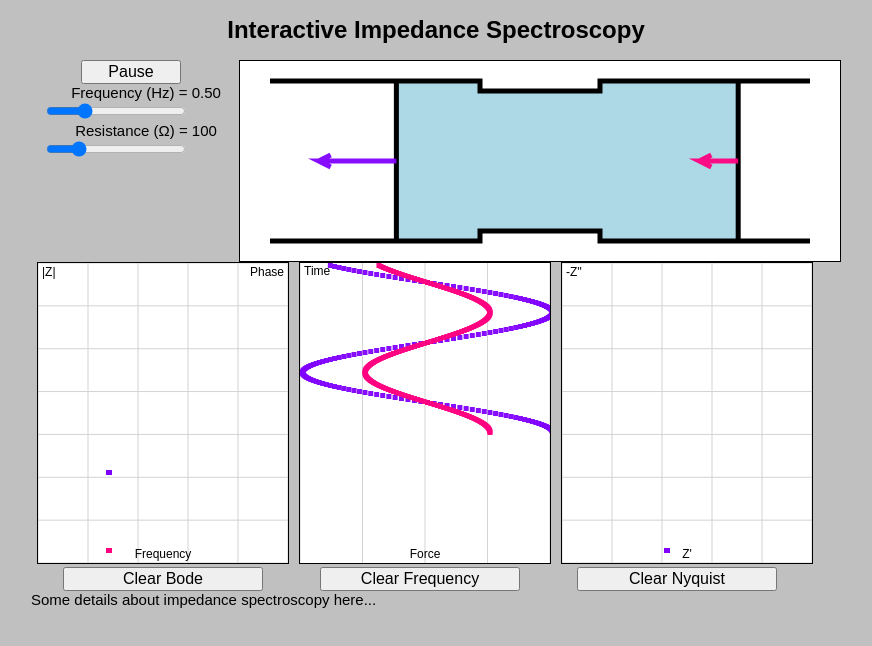
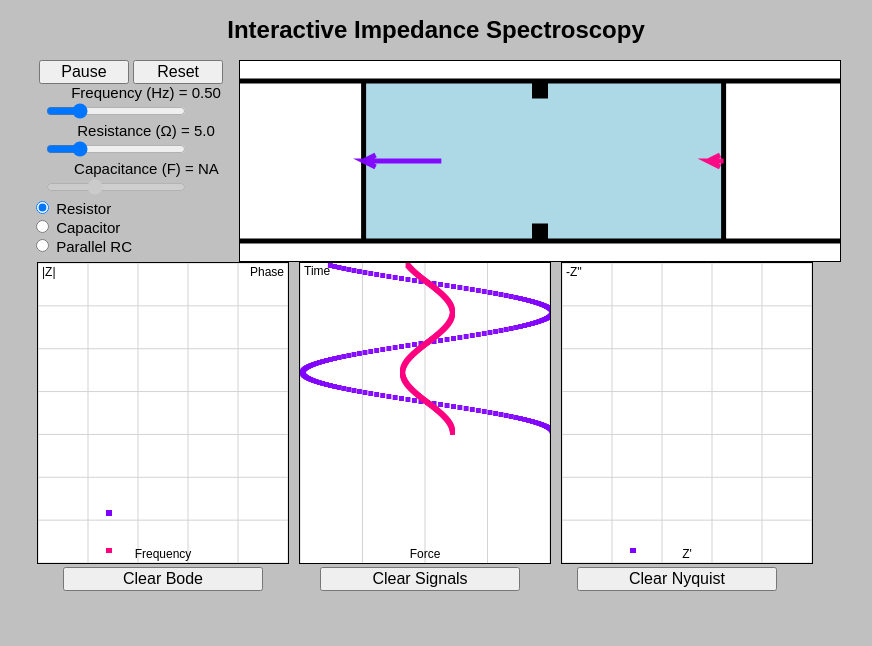
Before and after one commit to jcumby/interactive_impedance, a plain HTML site: page interactive_impedance.html in a window 1280 px wide. Both pictures are taken after a click on the button "Start". Shown: the whole page, without its empty margins (204-1076 px from the left). Drawn offline with Linux system fonts and the light colour scheme.

Commit message:
Updated simulation

```diff
--- a/interactive_impedance.html
+++ b/interactive_impedance.html
@@ -60,15 +60,35 @@
 <div style="width:810px; margin-left:auto; margin-right:auto;">
     <h1 style="font-size:24px; text-align:center;">Interactive Impedance Spectroscopy</h1>
     <div style="width:200px; float:left; text-align:center;">
-        <input id="startButton" type="button" value="Start" onclick="startStop();" style="width:100px; font-size:16px; text-align:center;">
+        <input id="startButton" type="button" value="Start" onclick="startStop();" style="width:90px; font-size:16px; text-align:center;">
+		<input id="resetButton" type="button" value="Reset" onclick="init();" style="width:90px; font-size:16px; text-align:center;">
 		<span style="padding:0 30px 0 30px;">
             Frequency (Hz) = <span id="freqReadout">0.50</span>
-            <input id="freqSlider" type="range" min="0" max="2.0" step="0.01" value="0.5" oninput="sliderChange()" onchange="sliderChange()">
+            <input id="freqSlider" type="range" min="0.1" max="2.0" step="0.01" value="0.5" oninput="sliderChange()" onchange="sliderChange()">
         </span>
 		<span style="padding:0 30px 0 30px;">
-            Resistance (&ohm;) = <span id="resistanceReadout">100</span>
-            <input id="resistanceSlider" type="range" min="1" max="500" step="1" value="100" oninput="sliderChange()" onchange="sliderChange()">
+            Resistance (&ohm;) = <span id="resistanceReadout">5.0</span>
+            <input id="resistanceSlider" type="range" min="1" max="20" step="0.1" value="5" oninput="sliderChange()" onchange="sliderChange()">
         </span>
+		<span style="padding:0 30px 0 30px;">
+            Capacitance (F) = <span id="capacitanceReadout">0.100</span>
+            <input id="capacitanceSlider" type="range" min="0.001" max="0.3" step="0.001" value="0.1" oninput="sliderChange()" onchange="sliderChange()">
+        </span>
+
+		<span style="text-align:left;">
+			<div>
+			<input type="radio" id="radioR" value="R" name="radiogroup" checked onclick="init()">
+			<label for="radioR">Resistor</label>
+			</div>
+			<div>
+			<input type="radio" id="radioC" value="C" name="radiogroup" onclick="init()">
+			<label for="radioC">Capacitor</label>
+			</div>
+			<div>
+			<input type="radio" id="radioRC" value="RC" name="radiogroup" onclick="init()">
+			<label for="radioRC">Parallel RC</label>
+			</div>
+		</span>
 
     </div>
     <canvas id="imageCanvas" width="600" height="200" style="float:right; border:1px solid black;"></canvas>
@@ -79,15 +99,12 @@
 			<input type="button" value="Clear Bode" onclick="drawBodePlot()" style="width:200px; font-size:16px;">
 	</div>
 	<div style="width:250px; margin-left: 7px; float:left; text-align:center;">
-			<input type="button" value="Clear Frequency" onclick="clearFreqPlot()" style="width:200px; font-size:16px;">
+			<input type="button" value="Clear Signals" onclick="clearFreqPlot()" style="width:200px; font-size:16px;">
 	</div>
 	<div style="width:250px; margin-left: 7px; float:left; text-align:center;">
 			<input type="button" value="Clear Nyquist" onclick="drawNyquistPlot()" style="width:200px; font-size:16px;">
 	</div>
 
-    <p>
-        Some details about impedance spectroscopy here...
-	</p>
 </div>
 
 <script type="text/javascript" src="./math.js"></script>
@@ -108,21 +125,33 @@
     var freqReadout = document.getElementById("freqReadout");
 	var resistanceSlider = document.getElementById("resistanceSlider");
     var resistanceReadout = document.getElementById("resistanceReadout");
+	var capacitanceSlider = document.getElementById("capacitanceSlider");
+    var capacitanceReadout = document.getElementById("capacitanceReadout");
 
+	var buttonR = document.getElementById("radioR");
+	var buttonC = document.getElementById("radioC");
+	var buttonRC = document.getElementById("radioRC");
 
 	var inputList = new Array(freqCanvas.height + 10 );
 	var outputList = new Array(freqCanvas.height + 10 );
 	var phase;
 	var impedance = math.complex(0,0)
 
-	var pistonIn = 0
-	var pistonOut = 0
+	var pistonIn;
+	var pistonOut;
+	var pistonMin;
+	var pistonMax;
+	var forceIn;
+	var forceOut;
+	var shiftScale;
+	var capacitorPos;
+
 
 	var starttime;
 	var runtime = 0;
 	var animReference;
-    var input = 1;          // input force
-    var output = 0;          // pendulum angular velocity
+    var input = 1;          // max input force
+    var outputScale = 30;
     var running = false;
     var freqXScale, freqYScale;
 	var bodeXScale, bodeYScale;
@@ -131,21 +160,93 @@
 
     window.onload = init;   // initialize when ready!
 
-    // Initialize the graphics:
+    // Initialize the graphics and reset variables to initial values:
     function init() {
+
+		inputList = new Array(freqCanvas.height + 10 );
+		outputList = new Array(freqCanvas.height + 10 );
+		phase;
+		impedance = math.complex(0,0)
+
+		forceIn = 0;
+		forceOut = 0;
+		shiftScale = 3;
+		capacitorPos = 0;
+		runtime = 0;
+
         freqXScale = freqCanvas.width/2;    // pixels per unit
         freqYScale = freqCanvas.height / 7; // pixels per unit
 		bodeXScale = bodeCanvas.width / 5;    // pixels per unit
         bodeYScale = bodeCanvas.height / 7; // pixels per unit
 		nyquistXScale = nyquistCanvas.width / 5;    // pixels per unit
         nyquistYScale = nyquistCanvas.height / 7; // pixels per unit
-		drawPipes();
-        //drawPendulum();
+
+		calculateImpedance();
+
+		var omega = 2*Math.PI*freqSlider.value;
+		pistonIn = outputScale*input * Math.sin( runtime/1000 * omega + impedance.toPolar().phi) / (impedance.toPolar().r*omega);
+		pistonOut = outputScale*input * Math.sin( runtime/1000 * omega + impedance.toPolar().phi) / (impedance.toPolar().r*omega);
+		capacitorPos = outputScale*input * Math.sin( runtime/1000 * omega + impedance.toPolar().phi) / (impedance.toPolar().r*omega);
+
+		sliderChange();
+
+		if (buttonR.checked == true) {
+			//pistonIn = 0;
+			//pistonOut = 0;
+			//drawResistor();
+			resistanceSlider.disabled = false;
+			capacitanceSlider.disabled = true;
+			capacitanceReadout.innerHTML = 'NA';
+        } else if (buttonC.checked == true) {
+			// Set initial positions at t=0
+
+			//capacitorPos = outputScale*input * Math.sin( runtime/1000 * omega + impedance.toPolar().phi) / (impedance.toPolar().r*omega);
+			//pistonIn = outputScale*input * Math.sin( runtime/1000 * omega + impedance.toPolar().phi) / (impedance.toPolar().r*omega);
+			//pistonOut = outputScale*input * Math.sin( runtime/1000 * omega + impedance.toPolar().phi) / (impedance.toPolar().r*omega);
+			//capacitorPos = outputScale*input * Math.sin( runtime/1000 * omega + impedance.toPolar().phi) / (impedance.toPolar().r*omega);
+			//drawCapacitor();
+
+			resistanceSlider.disabled = true;
+			resistanceReadout.innerHTML = 'NA';
+			capacitanceSlider.disabled = false;
+		} else if (buttonRC.checked == true) {
+			//drawRC();
+			resistanceSlider.disabled = false;
+			capacitanceSlider.disabled = false;
+		}
+
+		drawRC();
         drawFreqPlot();
 		drawBodePlot();
 		drawNyquistPlot();
-        //driveAmpChange();       // needed for Firefox, which remembers old setting upon reload
+
+		if (running == true) {
+			startStop();
+		}
+		startButton.value = "Start";
     }
+
+
+	function calculateImpedance() {
+		// Determine overall impedance from sliders
+
+		var omega = 2*Math.PI*freqSlider.value;
+
+		var complexR = math.complex(resistanceSlider.value,0);
+		var complexC = math.complex(0,1.0/(omega*capacitanceSlider.value));
+
+		// in parallel, Z_tot = Z_1Z_2 / (Z_1 + Z_2)
+		var complexRC = math.divide(math.multiply(complexR, complexC), math.add(complexR, complexC));
+
+		if (buttonR.checked == true) {
+			impedance = complexR;
+        } else if (buttonC.checked == true) {
+			impedance = complexC;
+		} else if (buttonRC.checked == true) {
+			impedance = complexRC;
+		}
+
+	}
 
 	// Update with time
 	function run(timestamp) {
@@ -154,15 +255,17 @@
 		var timestamp = timestamp || new Date().getTime()
 		runtime = timestamp - starttime
 
-		// Generate input cosine
+		// Generate input cosine (used instead of sin to make animation start in the middle)
 		var omega = 2*Math.PI*freqSlider.value
-		var forceIn = input * Math.cos( runtime/1000 * omega );
+		forceIn = input * Math.cos( runtime/1000 * omega );
+		//var forceIn = math.multiply(input, math.exp( math.multiply(math.complex(0,1), omega, runtime/1000) ));
 
-		impedance.re = (1+resistanceSlider.value/100);
-		impedance.im = 0;
+		// Calculate impedance
+		calculateImpedance();
 
-		// Calculate output current for 'resistor' (very approximately)
-		var forceOut = forceIn / impedance;
+		// Calculate output current
+		//var forceOut = math.divide(forceIn, impedance);
+		forceOut = input * Math.cos( runtime/1000 * omega + impedance.toPolar().phi) / impedance.toPolar().r
 
 		inputList.unshift(forceIn);
 		if (inputList.length > (freqCanvas.height + 10) ) {
@@ -174,11 +277,19 @@
 			outputList.pop()
 			}
 
-		// Update piston positions
-		pistonIn += inputList[0]
-		pistonOut += outputList[0]
+		// Update global position variables if needed, and update plots
+		capacitorPos = Math.sin(impedance.toPolar().phi) * outputScale*input * Math.sin( runtime/1000 * omega + impedance.toPolar().phi) / (impedance.toPolar().r*omega)
+		pistonIn = outputScale*input * Math.sin( runtime/1000 * omega + impedance.toPolar().phi) / (impedance.toPolar().r*omega)
+		pistonOut = outputScale*input * Math.sin( runtime/1000 * omega + impedance.toPolar().phi) / (impedance.toPolar().r*omega)
 
-		drawPipes();
+		if (buttonR.checked == true) {
+			//drawResistor();
+        } else if (buttonC.checked == true) {
+			//drawCapacitor();
+		} else if (buttonRC.checked == true) {
+			//drawRC();
+		}
+		drawRC();
 
 		freqPoints();
 		bodePoints();
@@ -210,39 +321,21 @@
     // Function to update drive amplitude readout:
     function sliderChange() {
         freqReadout.innerHTML = Number(freqSlider.value).toFixed(2);
-		resistanceReadout.innerHTML = Number(resistanceSlider.value).toFixed(0);
-		drawPipes();
+		resistanceReadout.innerHTML = Number(resistanceSlider.value).toFixed(1);
+		capacitanceReadout.innerHTML = Number(capacitanceSlider.value).toFixed(3);
+		if (buttonR.checked == true) {
+			//drawResistor();
+        } else if (buttonC.checked == true) {
+			//drawCapacitor();
+		} else if (buttonRC.checked == true) {
+			//drawRC();
+		}
+		drawRC();
     }
 
-	// Draw the static elements of the image
-	function drawPipes() {
-		imageContext.fillStyle="white";
-		imageContext.fillRect(0, 0, imageCanvas.width, imageCanvas.height);
 
-
-		imageContext.fillStyle="lightblue";
-
-		var shiftScale = 3;
-
-		// Draw fluid
-		imageContext.beginPath();
-		imageContext.moveTo(shiftScale*pistonIn+0.2*imageCanvas.width, imageCanvas.height*0.1);
-		imageContext.lineTo(imageCanvas.width*0.4,imageCanvas.height*0.1);
-		imageContext.lineTo(imageCanvas.width*0.4, imageCanvas.height*0.1+0.1*resistanceSlider.value);
-		imageContext.lineTo(imageCanvas.width*0.6, imageCanvas.height*0.1+0.1*resistanceSlider.value);
-		imageContext.lineTo(imageCanvas.width*0.6,imageCanvas.height*0.1);
-		imageContext.lineTo(shiftScale*pistonOut + 0.8*imageCanvas.width, imageCanvas.height*0.1);
-
-		imageContext.lineTo(shiftScale*pistonOut + 0.8*imageCanvas.width,imageCanvas.height*0.9);
-		imageContext.lineTo(imageCanvas.width*0.6,imageCanvas.height*0.9);
-		imageContext.lineTo(imageCanvas.width*0.6, imageCanvas.height*0.9-0.1*resistanceSlider.value);
-		imageContext.lineTo(imageCanvas.width*0.4, imageCanvas.height*0.9-0.1*resistanceSlider.value);
-		imageContext.lineTo(imageCanvas.width*0.4,imageCanvas.height*0.9);
-		imageContext.lineTo(shiftScale*pistonIn+0.2*imageCanvas.width, imageCanvas.height*0.9);
-		imageContext.closePath();
-        imageContext.fill();
-
-		// Draw pistons and forces
+	function drawPistons() {
+		// Draw pistons
 		imageContext.beginPath();
 		imageContext.moveTo(shiftScale*pistonIn+0.2*imageCanvas.width, imageCanvas.height*0.1);
 		imageContext.lineTo(shiftScale*pistonIn+0.2*imageCanvas.width, imageCanvas.height*0.9);
@@ -252,17 +345,18 @@
 		imageContext.lineWidth = 5;
 		imageContext.stroke();
 
+		// Input force
 		imageContext.beginPath();
+		imageContext.moveTo(shiftScale*pistonIn+0.2*imageCanvas.width - 100*inputList[0], imageCanvas.height*0.5);
+		imageContext.lineTo(shiftScale*pistonIn+0.2*imageCanvas.width, imageCanvas.height*0.5);
+		imageContext.lineTo(shiftScale*pistonIn+0.2*imageCanvas.width - imageCanvas.width*0.02*Math.sign(inputList[0]), imageCanvas.height*0.53);
 		imageContext.moveTo(shiftScale*pistonIn+0.2*imageCanvas.width, imageCanvas.height*0.5);
-		imageContext.lineTo(shiftScale*pistonIn+0.2*imageCanvas.width+100*inputList[0], imageCanvas.height*0.5);
-		imageContext.lineTo(shiftScale*pistonIn+0.2*imageCanvas.width+100*inputList[0] - imageCanvas.width*0.02*Math.sign(inputList[0]), imageCanvas.height*0.53);
-		imageContext.moveTo(shiftScale*pistonIn+0.2*imageCanvas.width+100*inputList[0], imageCanvas.height*0.5);
-		imageContext.lineTo(shiftScale*pistonIn+0.2*imageCanvas.width+100*inputList[0] - imageCanvas.width*0.02*Math.sign(inputList[0]), imageCanvas.height*0.47);
+		imageContext.lineTo(shiftScale*pistonIn+0.2*imageCanvas.width - imageCanvas.width*0.02*Math.sign(inputList[0]), imageCanvas.height*0.47);
 		imageContext.strokeStyle = "rgba(128,0,255,0.95)";
 		imageContext.lineWidth = 5;
 		imageContext.stroke();
 
-
+		// Output force
 		imageContext.beginPath();
 		imageContext.moveTo(shiftScale*pistonOut+0.8*imageCanvas.width, imageCanvas.height*0.5);
 		imageContext.lineTo(shiftScale*pistonOut+0.8*imageCanvas.width+100*outputList[0], imageCanvas.height*0.5);
@@ -272,36 +366,86 @@
 		imageContext.strokeStyle = "rgba(255,0,128,0.95)";
 		imageContext.lineWidth = 5;
 		imageContext.stroke();
+	}
 
+	function drawRC() {
+		// Draw a mixture of resitor/capacitor components
 
+		imageContext.fillStyle="white";
+		imageContext.fillRect(0, 0, imageCanvas.width, imageCanvas.height);
 
+		imageContext.fillStyle="lightblue";
+		// Draw fluid to fit pipework shape
+		imageContext.beginPath();
+		imageContext.moveTo(shiftScale*pistonIn+0.2*imageCanvas.width, imageCanvas.height*0.1);
+		imageContext.lineTo(shiftScale*pistonOut + 0.8*imageCanvas.width, imageCanvas.height*0.1);
+
+		imageContext.lineTo(shiftScale*pistonOut + 0.8*imageCanvas.width,imageCanvas.height*0.9);
+		imageContext.lineTo(shiftScale*pistonIn+0.2*imageCanvas.width, imageCanvas.height*0.9);
+		imageContext.closePath();
+        imageContext.fill();
+
+		drawPistons();
+
+		// Draw pipe outline to match capacitor shape
         imageContext.strokeStyle = "black";
         imageContext.lineWidth = 5;
 		imageContext.beginPath();
 
-		imageContext.moveTo(imageCanvas.width*0.05, imageCanvas.height*0.1);
-		imageContext.lineTo(imageCanvas.width*0.4,imageCanvas.height*0.1);
-		imageContext.lineTo(imageCanvas.width*0.4, imageCanvas.height*0.1+0.1*resistanceSlider.value);
-		imageContext.lineTo(imageCanvas.width*0.6, imageCanvas.height*0.1+0.1*resistanceSlider.value);
-		imageContext.lineTo(imageCanvas.width*0.6,imageCanvas.height*0.1);
-		imageContext.lineTo(imageCanvas.width*0.95, imageCanvas.height*0.1);
+		imageContext.moveTo(imageCanvas.width*0.00, imageCanvas.height*0.1);
+		imageContext.lineTo(imageCanvas.width*1, imageCanvas.height*0.1);
 
-		imageContext.moveTo(imageCanvas.width*0.05,imageCanvas.height*0.9);
-		imageContext.lineTo(imageCanvas.width*0.4,imageCanvas.height*0.9);
-		imageContext.lineTo(imageCanvas.width*0.4, imageCanvas.height*0.9-0.1*resistanceSlider.value);
-		imageContext.lineTo(imageCanvas.width*0.6, imageCanvas.height*0.9-0.1*resistanceSlider.value);
-		imageContext.lineTo(imageCanvas.width*0.6,imageCanvas.height*0.9);
-		imageContext.lineTo(imageCanvas.width*0.95, imageCanvas.height*0.9);
+		imageContext.moveTo(imageCanvas.width*0.00,imageCanvas.height*0.9);
+		imageContext.lineTo(imageCanvas.width*1, imageCanvas.height*0.9);
         imageContext.stroke();
 
 
+		if (capacitanceSlider.disabled == false) {
+			// 'springs'
+			imageContext.beginPath();
+			imageContext.moveTo(imageCanvas.width*0.5, imageCanvas.height*0.1);
+			imageContext.lineTo(imageCanvas.width*0.5 + shiftScale*capacitorPos, imageCanvas.height*0.1);
+			imageContext.moveTo(imageCanvas.width*0.5, imageCanvas.height*0.9);
+			imageContext.lineTo(imageCanvas.width*0.5 + shiftScale*capacitorPos, imageCanvas.height*0.9);
+			imageContext.strokeStyle = "gray";
+			imageContext.lineWidth = parseInt(30-capacitanceSlider.value*100);
+			imageContext.stroke();
+			// 'spring' attachment
+			imageContext.beginPath();
+			imageContext.arc(imageCanvas.width*0.5, imageCanvas.height*0.1, 6, 0, 2*Math.PI);
+			imageContext.fillStyle="gray";
+			imageContext.fill();
+			imageContext.strokeStyle = "black";
+			imageContext.lineWidth = 3;
+			imageContext.stroke();
+			imageContext.beginPath();
+			imageContext.arc(imageCanvas.width*0.5, imageCanvas.height*0.9, 6, 0, 2*Math.PI);
+			imageContext.fillStyle="gray";
+			imageContext.fill();
+			imageContext.strokeStyle = "black";
+			imageContext.stroke();
+		}
+
+
+		// Add barrier
+		imageContext.lineWidth = 16;
+
+		// remove hole if pure capacitor
+		if (resistanceSlider.disabled == false) {
+			var holeOffset = (resistanceSlider.value/resistanceSlider.max)*imageCanvas.height*0.35;}
+		else {
+			var holeOffset = imageCanvas.height*0.5
+		}
+
+		imageContext.beginPath();
+		imageContext.moveTo( imageCanvas.width*0.5 + shiftScale*capacitorPos , imageCanvas.height*0.1);
+		imageContext.lineTo( imageCanvas.width*0.5 + shiftScale*capacitorPos , imageCanvas.height*0.1+holeOffset);
+		imageContext.moveTo( imageCanvas.width*0.5 + shiftScale*capacitorPos , imageCanvas.height*0.9);
+		imageContext.lineTo( imageCanvas.width*0.5 + shiftScale*capacitorPos , imageCanvas.height*0.9-holeOffset);
+		imageContext.stroke();
+
 
 	}
-
-	function animatePistons() {
-
-	}
-
 
     // Initialize the plot canvas:
     function drawFreqPlot() {
@@ -405,10 +549,10 @@
 	// Add points to Bode plot
 	function bodePoints() {
 		bodeContext.fillStyle = "rgba(128,0,255,0.95)";
-		bodeContext.fillRect(freqSlider.value/freqSlider.max*bodeCanvas.width*0.9 + bodeCanvas.width*0.05, bodeCanvas.height - (0.9*bodeCanvas.height * impedance.toPolar().r / (0.01*resistanceSlider.max)) + 0.05*bodeCanvas.height, 5, 5);
+		bodeContext.fillRect(freqSlider.value/freqSlider.max*bodeCanvas.width*0.9 + bodeCanvas.width*0.05, bodeCanvas.height - (0.9*bodeCanvas.height * impedance.toPolar().r / (resistanceSlider.max)) + 0.05*bodeCanvas.height, 5, 5);
 
 		bodeContext.fillStyle = "rgba(255,0,128,0.95)";
-		bodeContext.fillRect(freqSlider.value/freqSlider.max*bodeCanvas.width*0.9 + bodeCanvas.width*0.05, bodeCanvas.height - (0.9*bodeCanvas.height * impedance.toPolar().phi/90.0) - 0.05*bodeCanvas.height, 5, 5);
+		bodeContext.fillRect(freqSlider.value/freqSlider.max*bodeCanvas.width*0.9 + bodeCanvas.width*0.05, bodeCanvas.height - (0.9*bodeCanvas.height * impedance.toPolar().phi*2/math.PI) - 0.05*bodeCanvas.height, 5, 5);
 	}
 
 	// Set up the Nyquist plot initially
@@ -447,9 +591,37 @@
 	// Add points to Bode plot
 	function nyquistPoints() {
 		nyquistContext.fillStyle = "rgba(128,0,255,0.95)";
-		nyquistContext.fillRect(impedance.re/(0.01*resistanceSlider.max)*nyquistCanvas.width*0.9 + nyquistCanvas.width*0.05, nyquistCanvas.height - (0.9*nyquistCanvas.height * impedance.im / (0.01*resistanceSlider.max)) - 0.05*nyquistCanvas.height, 5, 5);
+		nyquistContext.fillRect(impedance.re/(resistanceSlider.max)*nyquistCanvas.width*0.9 + nyquistCanvas.width*0.05, nyquistCanvas.height - (0.9*nyquistCanvas.height * impedance.im / (resistanceSlider.max)) - 0.05*nyquistCanvas.height, 5, 5);
 	}
 
+
+	// Improve accessibility with keyboard shortcuts
+	document.onkeydown = function(e) {
+		if(e.keyCode === 32) { // The spacebar
+			startStop();
+		}
+		else if (e.keyCode === 27) {// Esc key
+			init();
+		}
+		else if (e.keyCode === 70) {// f key
+			document.getElementById('freqSlider').focus();
+		}
+		else if (e.keyCode === 82) {//r key
+			document.getElementById('resistanceSlider').focus();
+		}
+		else if (e.keyCode === 67) {// c key
+			document.getElementById('capacitanceSlider').focus();
+		}
+		else if (e.keyCode === 66) {// b key
+			drawBodePlot();
+		}
+		else if (e.keyCode === 78) {//n key
+			drawNyquistPlot();
+		}
+		else if (e.keyCode === 83) {// s key
+			clearFreqPlot();
+		}
+};
 
 </script>
 
```
